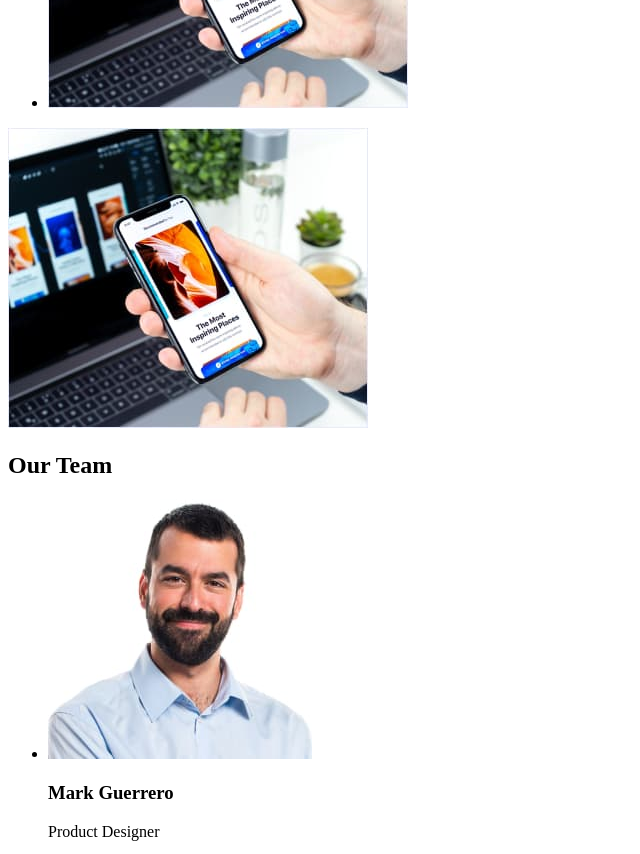
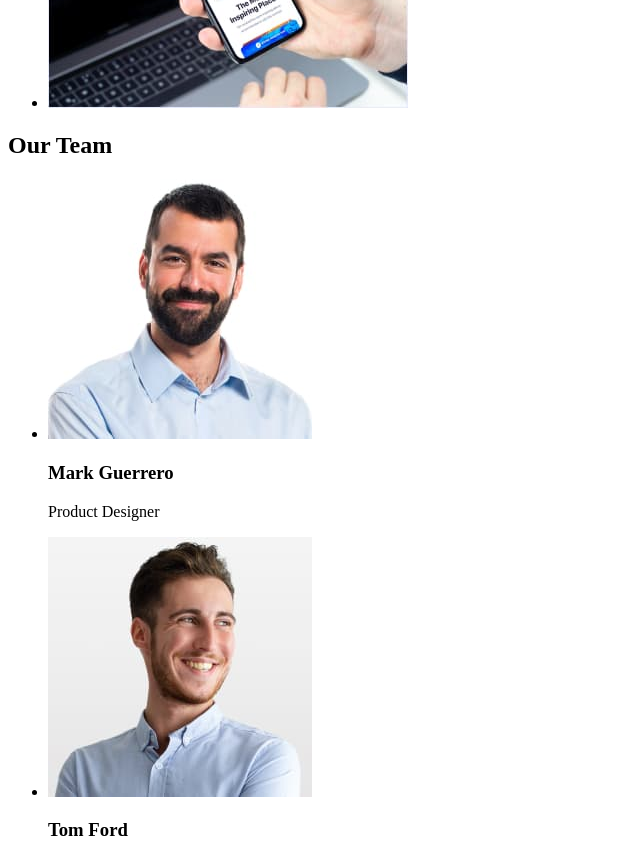
Before and after one commit to Korkin-97/goit-markup-hw-01, a plain HTML site: page index.html in a window 1280 px wide. Shown: the part 1460-2314 px from the top of the page, without its empty margins (0-640 px from the left). Drawn offline with Linux system fonts and the light colour scheme.

Commit message:
Update index.html

```diff
--- a/index.html
+++ b/index.html
@@ -87,12 +87,6 @@
             />
           </li>
         </ul>
-        <img
-          src="./images/wwd_img_3.jpg"
-          alt="about our work img"
-          width="360"
-          height="300"
-        />
       </section>
       <section>
         <h2>Our Team</h2>
```
